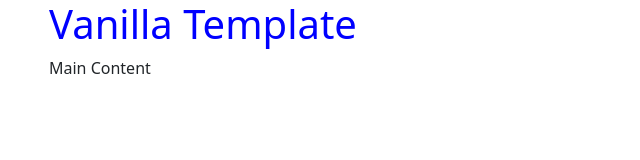
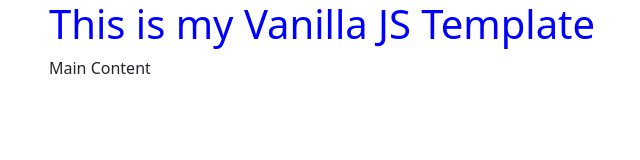
Before and after one commit to Suf06/579-Practice-March-27, a website: page index.html in a window 1280 px wide. Shown: the whole page, without its empty margins (33-673 px from the left). Drawn offline with nearby package versions, Linux system fonts and the light colour scheme.

Commit message:
Update index.html

```diff
--- a/index.html
+++ b/index.html
@@ -10,7 +10,7 @@
 <body>
 <header class="container">
   <div class="row">
-    <h1 class="col">Vanilla Template</h1>
+    <h1 class="col">This is my Vanilla JS Template</h1>
   </div>
 </header>
   <main class="container">
```
